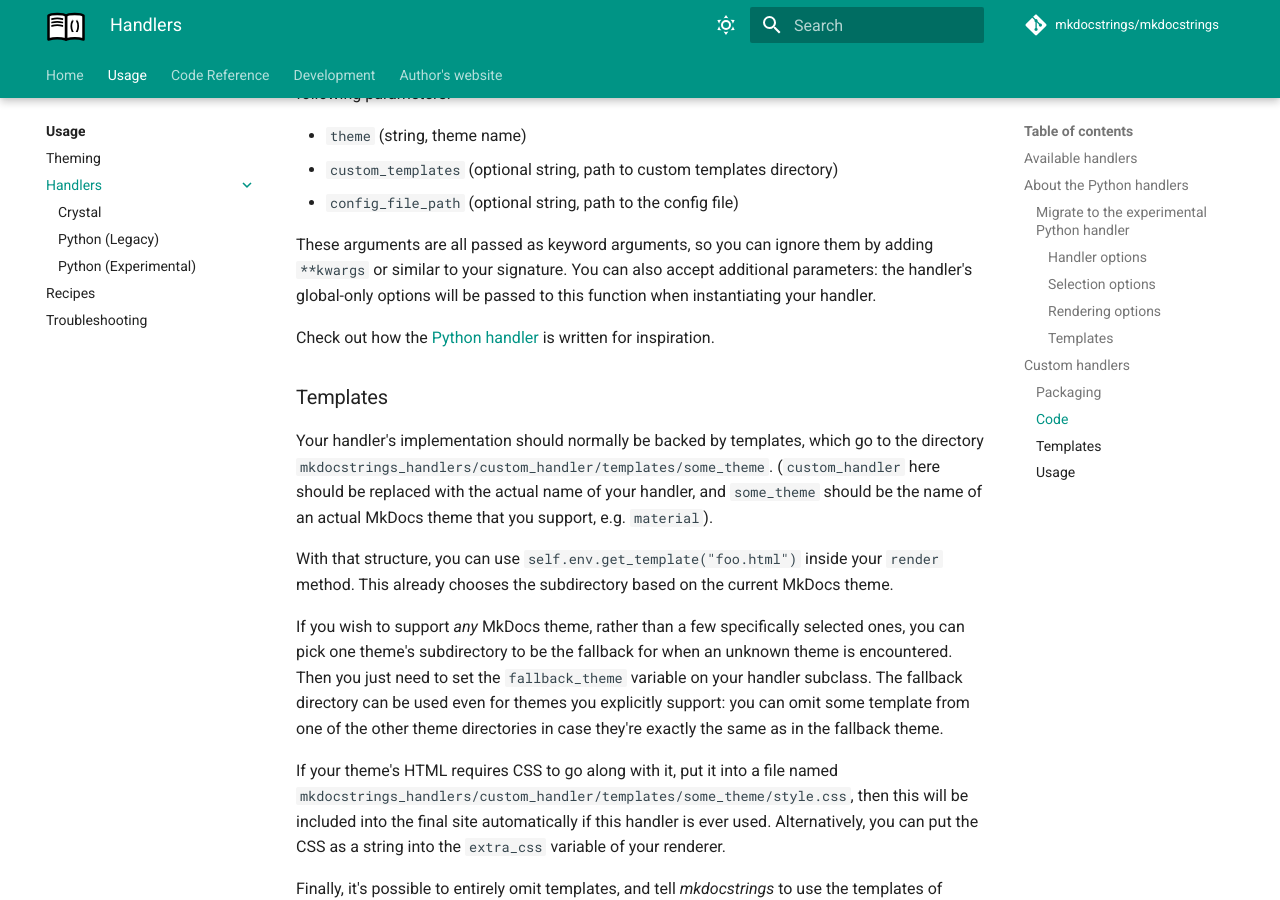
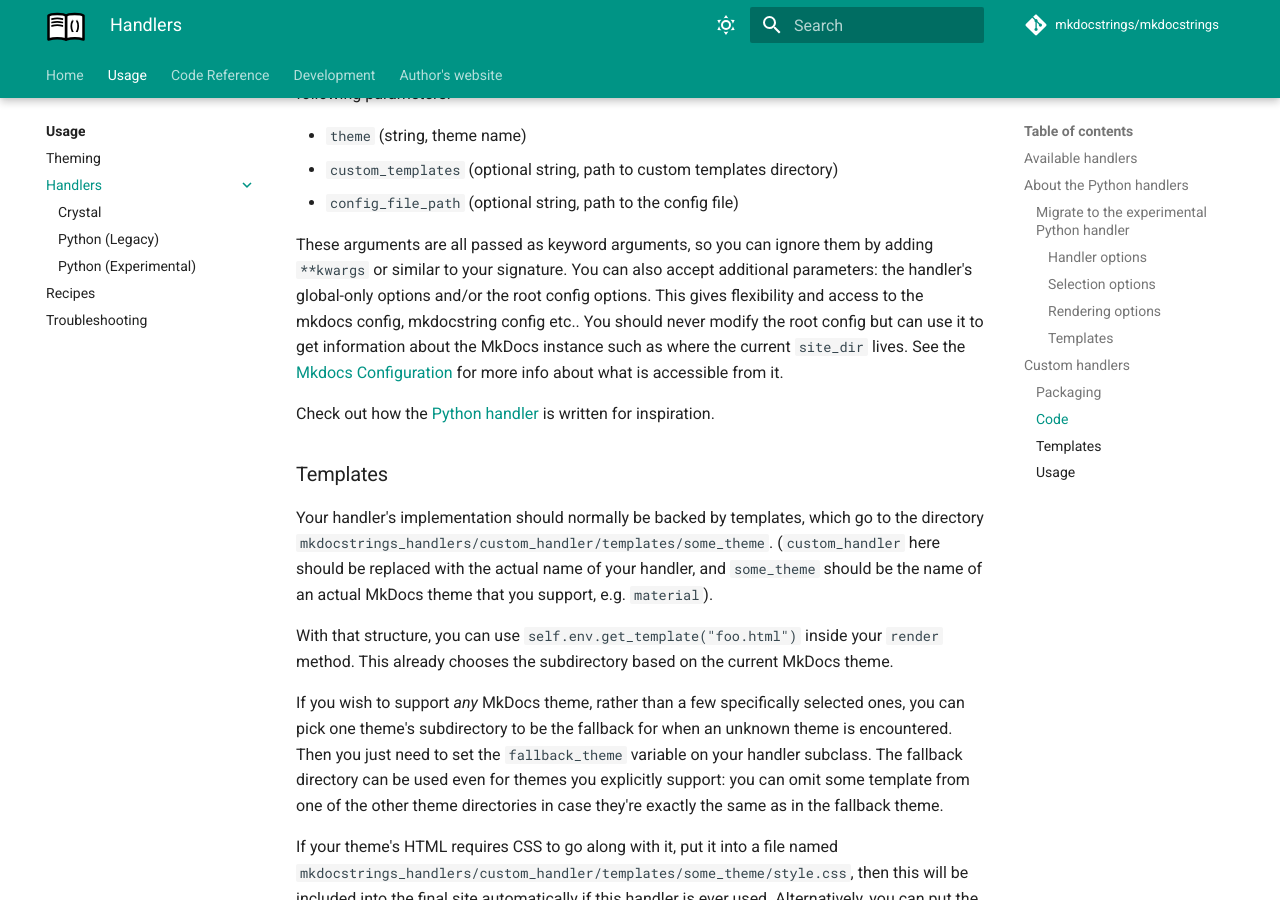
Before and after one commit to mkdocstrings/mkdocstrings, an MkDocs documentation site: the page built from docs/handlers/overview.md, in a window 1280 px wide and 900 px high, scrolled down 3847 px. Built offline with MkDocs 1.6.1 and Material for MkDocs 9.7.7, drawn with Linux system fonts in a browser that asks for light colours; comment, search, counter and statistics services are not loaded.

Commit message:
feat: Expose the full config to handlers
Instead of just passing the handler config on initialization pass the
full dictionary of `extension_config` directly to the handler.

Issue #501: https://github.com/mkdocstrings/mkdocstrings/issues/501
PR #509: https://github.com/mkdocstrings/mkdocstrings/pull/509

```diff
--- a/docs/handlers/overview.md
+++ b/docs/handlers/overview.md
@@ -178,8 +178,12 @@
 
 These arguments are all passed as keyword arguments, so you can ignore them
 by adding `**kwargs` or similar to your signature. You can also accept
-additional parameters: the handler's global-only options will be passed
-to this function when instantiating your handler.
+additional parameters: the handler's global-only options and/or the root
+config options. This gives flexibility and access to the mkdocs config, mkdocstring
+config etc.. You should never modify the root config but can use it to get
+information about the MkDocs instance such as where the current `site_dir` lives.
+See the [Mkdocs Configuration](https://www.mkdocs.org/user-guide/configuration/) for
+more info about what is accessible from it.
 
 Check out how the
 [Python handler](https://github.com/mkdocstrings/python/blob/master/src/mkdocstrings_handlers/python)
```
Also changed, not shown: 2 other files.
